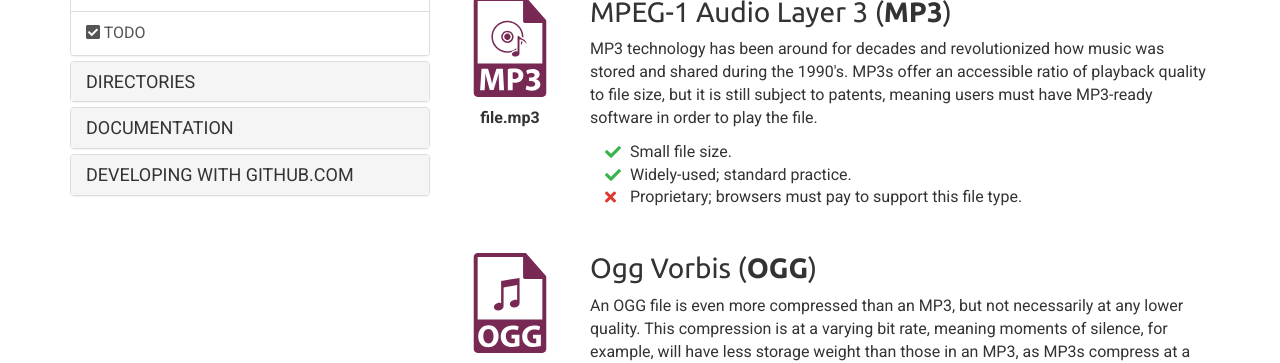
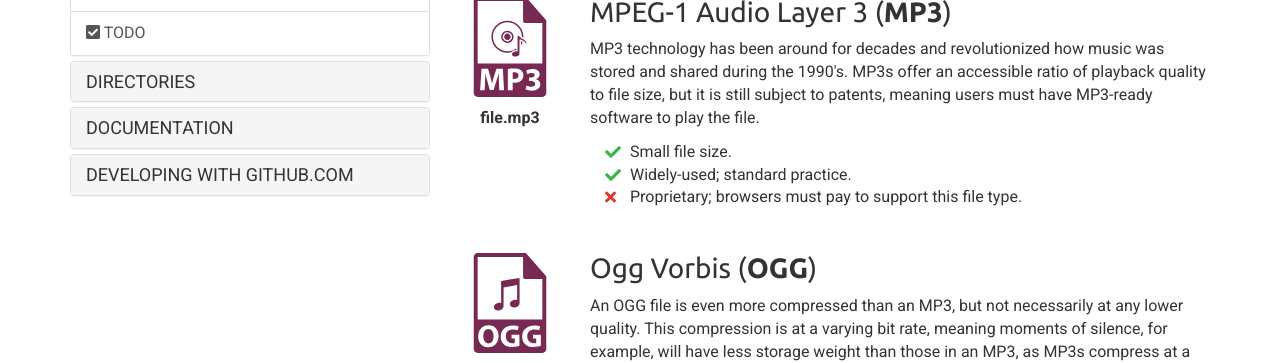
Before and after one commit to Montana-Media-Arts/webDesignFall2024, a Jekyll site: the page built from _docs/topic-01/02-files/page-03.md, in a window 1280 px wide and 900 px high. Shown: the part 390-753 px from the top of the window. Built offline with Jekyll 4.4.1, drawn with Linux system fonts in a browser that asks for light colours; nearby versions of some CDN libraries.

Commit message:
Made minor edits for clarity

```diff
--- a/_docs/topic-01/02-files/page-03.md
+++ b/_docs/topic-01/02-files/page-03.md
@@ -22,7 +22,7 @@ You will come across _many_ types of **media** files on websites. Below are just
   </div>
   <div class="col-lg-10">
     <h3>MPEG-1 Audio Layer 3 (<b>MP3</b>)</h3>
-    <p>MP3 technology has been around for decades and revolutionized how music was stored and shared during the 1990's. MP3s offer an accessible ratio of playback quality to file size, but it is still subject to patents, meaning users must have MP3-ready software in order to play the file.</p>
+    <p>MP3 technology has been around for decades and revolutionized how music was stored and shared during the 1990's. MP3s offer an accessible ratio of playback quality to file size, but it is still subject to patents, meaning users must have MP3-ready software to play the file.</p>
 
     <ul class="pros-and-cons">
       <li class="icon-pro">Small file size.</li>
```
